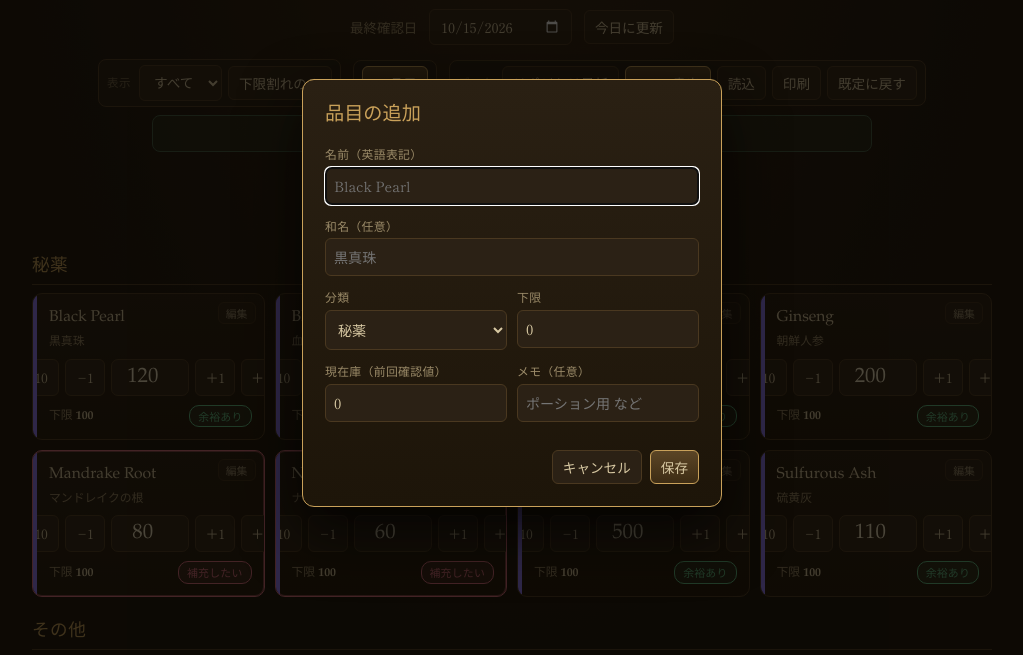
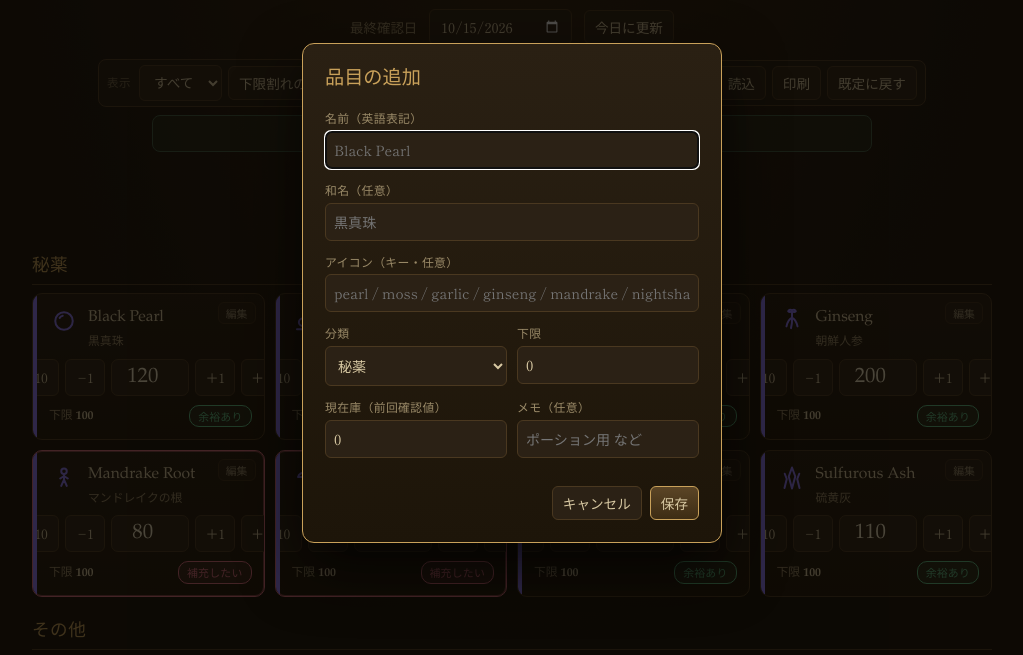
Before and after one commit to Decol-Yew/home-stock, a plain HTML site: page index.html in a window 1280 px wide. Both pictures are taken after a click on the button "＋ 品目". Shown: the part 107-762 px from the top of the page, without its empty margins (128-1151 px from the left). Drawn offline with Linux system fonts and the light colour scheme; a web font is replaced by a local one.

Commit message:
Add original SVG icons for every item
公式ゲームアートは使わず、本ツール用に描いた抽象シルエットの
オリジナルSVGアイコンを全品目に追加。各品目に icon キーを持たせ、
index.html の ICONS マップから描画(未知キーは既定アイコンに
フォールバック)。Arrow(赤矢)/Bolt(青矢) は tint で赤・青に色付け。
編集モーダルに「アイコン」入力欄を追加し、保存時に tint 等の
追加フィールドも保持するよう修正。

Co-Authored-By: Claude Opus 4.8 <noreply@anthropic.com>
Claude-Session: https://claude.ai/code/session_013zBuoP2uJynfVtG4Pi1B4e

```diff
--- a/data/stock.json
+++ b/data/stock.json
@@ -5,17 +5,17 @@
     "checked": "2026-10-15"
   },
   "items": [
-    { "name": "Black Pearl",   "jp": "黒真珠",            "category": "reagent", "count": 120, "min": 100, "note": "" },
-    { "name": "Blood Moss",    "jp": "血苔",              "category": "reagent", "count": 300, "min": 100, "note": "" },
-    { "name": "Garlic",        "jp": "にんにく",          "category": "reagent", "count": 450, "min": 100, "note": "" },
-    { "name": "Ginseng",       "jp": "朝鮮人参",          "category": "reagent", "count": 200, "min": 100, "note": "" },
-    { "name": "Mandrake Root", "jp": "マンドレイクの根",  "category": "reagent", "count": 80,  "min": 100, "note": "" },
-    { "name": "Nightshade",    "jp": "ナイトシェード",    "category": "reagent", "count": 60,  "min": 100, "note": "" },
-    { "name": "Spider's Silk", "jp": "蜘蛛の糸",          "category": "reagent", "count": 500, "min": 100, "note": "" },
-    { "name": "Sulfurous Ash", "jp": "硫黄灰",            "category": "reagent", "count": 110, "min": 100, "note": "" },
-    { "name": "Arrow",         "jp": "赤矢",              "category": "other",   "count": 400, "min": 200, "note": "弓用" },
-    { "name": "Bolt",          "jp": "青矢",              "category": "other",   "count": 400, "min": 200, "note": "クロスボウ用" },
-    { "name": "Empty Bottle",  "jp": "空き瓶",            "category": "other",   "count": 40,  "min": 50,  "note": "ポーション用" },
-    { "name": "Blank Scroll",  "jp": "白紙の巻物",        "category": "other",   "count": 90,  "min": 50,  "note": "写本用" }
+    { "name": "Black Pearl",   "jp": "黒真珠",            "category": "reagent", "icon": "pearl",     "count": 120, "min": 100, "note": "" },
+    { "name": "Blood Moss",    "jp": "血苔",              "category": "reagent", "icon": "moss",      "count": 300, "min": 100, "note": "" },
+    { "name": "Garlic",        "jp": "にんにく",          "category": "reagent", "icon": "garlic",    "count": 450, "min": 100, "note": "" },
+    { "name": "Ginseng",       "jp": "朝鮮人参",          "category": "reagent", "icon": "ginseng",   "count": 200, "min": 100, "note": "" },
+    { "name": "Mandrake Root", "jp": "マンドレイクの根",  "category": "reagent", "icon": "mandrake",  "count": 80,  "min": 100, "note": "" },
+    { "name": "Nightshade",    "jp": "ナイトシェード",    "category": "reagent", "icon": "nightshade","count": 60,  "min": 100, "note": "" },
+    { "name": "Spider's Silk", "jp": "蜘蛛の糸",          "category": "reagent", "icon": "silk",      "count": 500, "min": 100, "note": "" },
+    { "name": "Sulfurous Ash", "jp": "硫黄灰",            "category": "reagent", "icon": "ash",       "count": 110, "min": 100, "note": "" },
+    { "name": "Arrow",         "jp": "赤矢",              "category": "other",   "icon": "arrow", "tint": "#d7715f", "count": 400, "min": 200, "note": "弓用" },
+    { "name": "Bolt",          "jp": "青矢",              "category": "other",   "icon": "bolt",  "tint": "#6ea8ff", "count": 400, "min": 200, "note": "クロスボウ用" },
+    { "name": "Empty Bottle",  "jp": "空き瓶",            "category": "other",   "icon": "bottle",    "count": 40,  "min": 50,  "note": "ポーション用" },
+    { "name": "Blank Scroll",  "jp": "白紙の巻物",        "category": "other",   "icon": "scroll",    "count": 90,  "min": 50,  "note": "写本用" }
   ]
 }
--- a/index.html
+++ b/index.html
@@ -82,6 +82,10 @@ h2.cat{font-family:var(--serif-en);font-weight:400;color:var(--gold);
 .card::before{content:"";position:absolute;left:0;top:0;bottom:0;width:4px;background:var(--cat,transparent)}
 .card.reagent{--cat:var(--c-reagent)} .card.other{--cat:var(--c-other)}
 .card.low{border-color:var(--low);box-shadow:0 0 0 1px rgba(215,107,127,.5) inset}
+.card .head{display:flex;gap:9px;align-items:flex-start}
+.card .ic{flex:0 0 auto;width:30px;height:30px;color:var(--icon-tint,var(--cat));opacity:.95}
+.card .ic svg{width:100%;height:100%;display:block}
+.card .head .txt{min-width:0}
 .card .name{font-family:var(--serif-en);font-size:.98rem;color:var(--text)}
 .card .jp{font-size:.74rem;color:var(--text-dim);margin-top:1px}
 .card .note{font-size:.72rem;color:var(--text-faint);font-style:italic;margin-top:2px;min-height:0}
@@ -191,6 +195,10 @@ a{color:var(--gold)}
       <label for="f-jp">和名（任意）</label>
       <input type="text" id="f-jp" placeholder="黒真珠">
     </div>
+    <div class="field">
+      <label for="f-icon">アイコン（キー・任意）</label>
+      <input type="text" id="f-icon" placeholder="pearl / moss / garlic / ginseng / mandrake / nightshade / silk / ash / arrow / bolt / bottle / scroll">
+    </div>
     <div class="two">
       <div class="field">
         <label for="f-cat">分類</label>
@@ -225,7 +233,7 @@ a{color:var(--gold)}
 
 <div class="toast" id="toast"></div>
 
-<script id="default-data" type="application/json">{"meta":{"title":"home-stock","note":"最後に確認した自宅在庫のスナップショット","checked":"2026-10-15"},"items":[{"name":"Black Pearl","jp":"黒真珠","category":"reagent","count":120,"min":100,"note":""},{"name":"Blood Moss","jp":"血苔","category":"reagent","count":300,"min":100,"note":""},{"name":"Garlic","jp":"にんにく","category":"reagent","count":450,"min":100,"note":""},{"name":"Ginseng","jp":"朝鮮人参","category":"reagent","count":200,"min":100,"note":""},{"name":"Mandrake Root","jp":"マンドレイクの根","category":"reagent","count":80,"min":100,"note":""},{"name":"Nightshade","jp":"ナイトシェード","category":"reagent","count":60,"min":100,"note":""},{"name":"Spider's Silk","jp":"蜘蛛の糸","category":"reagent","count":500,"min":100,"note":""},{"name":"Sulfurous Ash","jp":"硫黄灰","category":"reagent","count":110,"min":100,"note":""},{"name":"Arrow","jp":"赤矢","category":"other","count":400,"min":200,"note":"弓用"},{"name":"Bolt","jp":"青矢","category":"other","count":400,"min":200,"note":"クロスボウ用"},{"name":"Empty Bottle","jp":"空き瓶","category":"other","count":40,"min":50,"note":"ポーション用"},{"name":"Blank Scroll","jp":"白紙の巻物","category":"other","count":90,"min":50,"note":"写本用"}]}</script>
+<script id="default-data" type="application/json">{"meta":{"title":"home-stock","note":"最後に確認した自宅在庫のスナップショット","checked":"2026-10-15"},"items":[{"name":"Black Pearl","jp":"黒真珠","category":"reagent","icon":"pearl","count":120,"min":100,"note":""},{"name":"Blood Moss","jp":"血苔","category":"reagent","icon":"moss","count":300,"min":100,"note":""},{"name":"Garlic","jp":"にんにく","category":"reagent","icon":"garlic","count":450,"min":100,"note":""},{"name":"Ginseng","jp":"朝鮮人参","category":"reagent","icon":"ginseng","count":200,"min":100,"note":""},{"name":"Mandrake Root","jp":"マンドレイクの根","category":"reagent","icon":"mandrake","count":80,"min":100,"note":""},{"name":"Nightshade","jp":"ナイトシェード","category":"reagent","icon":"nightshade","count":60,"min":100,"note":""},{"name":"Spider's Silk","jp":"蜘蛛の糸","category":"reagent","icon":"silk","count":500,"min":100,"note":""},{"name":"Sulfurous Ash","jp":"硫黄灰","category":"reagent","icon":"ash","count":110,"min":100,"note":""},{"name":"Arrow","jp":"赤矢","category":"other","icon":"arrow","tint":"#d7715f","count":400,"min":200,"note":"弓用"},{"name":"Bolt","jp":"青矢","category":"other","icon":"bolt","tint":"#6ea8ff","count":400,"min":200,"note":"クロスボウ用"},{"name":"Empty Bottle","jp":"空き瓶","category":"other","icon":"bottle","count":40,"min":50,"note":"ポーション用"},{"name":"Blank Scroll","jp":"白紙の巻物","category":"other","icon":"scroll","count":90,"min":50,"note":"写本用"}]}</script>
 <script>
 "use strict";
 const EMBEDDED_DEFAULT = JSON.parse(document.getElementById('default-data').textContent);
@@ -234,6 +242,28 @@ const DEFAULT_URL = 'data/stock.default.json'; // original seed (never edited)
 const DRAFT_KEY = 'home-stock:draft';         // per-device uncommitted edits
 const CAT_LABEL = {reagent:'秘薬', other:'その他'};
 const CAT_ORDER = ['reagent','other'];
+
+/* ---- original (non-game) icon set: abstract silhouettes drawn for this tool ---- */
+const ICONS = {
+  pearl:     '<circle cx="12" cy="12" r="7"/><path d="M8.5 9.5a4 4 0 0 1 2.5-1.7"/>',
+  moss:      '<circle cx="8.5" cy="13" r="3"/><circle cx="14" cy="11" r="3.3"/><circle cx="16.8" cy="15" r="2.4"/><path d="M4 18.5h16"/>',
+  garlic:    '<path d="M12 4c1.6 2 4 4 4 8a4 4 0 0 1-8 0c0-4 2.4-6 4-8z"/><path d="M12 6v12.6M9.2 9.6c0 3 .4 6 2.8 8.6M14.8 9.6c0 3-.4 6-2.8 8.6"/>',
+  ginseng:   '<path d="M12 3.5c-1.6-1-3-.2-3 .8 1 1 3 .3 3-.8zM12 3.5c1.6-1 3-.2 3 .8-1 1-3 .3-3-.8z"/><path d="M12 4.3v5"/><path d="M12 9.3c-2 1-3.6 3-4.4 7M12 9.3c2 1 3.6 3 4.4 7M12 9.3c.2 3 0 5.4-.8 8.4"/>',
+  mandrake:  '<circle cx="12" cy="6.5" r="2.2"/><path d="M12 8.7v4.6M12 10.4l-3 2M12 10.4l3 2M12 13.3l-2.2 5M12 13.3l2.2 5"/>',
+  nightshade:'<path d="M5 11.2c0-2.4 3.1-4 7-4s7 1.6 7 4z"/><path d="M5 11.2h14"/><path d="M10 11.2v4a2 2 0 0 0 4 0v-4"/><circle cx="9.2" cy="9.6" r=".7" fill="currentColor" stroke="none"/><circle cx="13.6" cy="9.1" r=".7" fill="currentColor" stroke="none"/>',
+  silk:      '<path d="M12 3v18M4.3 7.5l15.4 9M19.7 7.5l-15.4 9"/><path d="M12 7.5l4.4 2.6-1.3 5H8.9l-1.3-5z"/><path d="M12 10.8l2.2 1.3-.7 2.5h-3l-.7-2.5z"/>',
+  ash:       '<path d="M12 3.6l2.6 7.2L12 20.4 9.4 10.8z"/><path d="M6.2 8.6l1.6 4.2L6 20M17.8 8.6l-1.6 4.2L18 20"/>',
+  arrow:     '<path d="M5 19L19 5"/><path d="M12.5 5H19v6.5"/>',
+  bolt:      '<path d="M12 20.5V9"/><path d="M8 11.5l4-7 4 7z"/><path d="M9.5 20.5L12 18l2.5 2.5"/>',
+  bottle:    '<path d="M10 3.5h4"/><path d="M11 3.5v3.3c0 .5-.2 1-.5 1.4L8 11a3.2 3.2 0 0 0-.8 2.1V18a2.8 2.8 0 0 0 2.8 2.8h4A2.8 2.8 0 0 0 16.8 18v-4.9A3.2 3.2 0 0 0 16 11l-2.5-2.8c-.3-.4-.5-.9-.5-1.4V3.5"/>',
+  scroll:    '<path d="M8 4.5h9a1.8 1.8 0 0 1 1.8 1.8v11"/><path d="M8 4.5A1.8 1.8 0 0 0 6.2 6.3v9.4"/><path d="M8 4.5a1.8 1.8 0 0 1 1.8 1.8v11A1.8 1.8 0 0 0 11.6 19H8"/><path d="M6.2 15.7A1.8 1.8 0 0 0 8 17.5"/><path d="M11.6 19h5.6a1.8 1.8 0 0 0 1.8-1.8"/>',
+  _default:  '<rect x="6" y="6" width="12" height="12" rx="2"/>'
+};
+function iconSvg(key){
+  const inner = ICONS[key] || ICONS._default;
+  return '<svg viewBox="0 0 24 24" fill="none" stroke="currentColor" stroke-width="1.6" '
+    + 'stroke-linecap="round" stroke-linejoin="round">' + inner + '</svg>';
+}
 
 let state = deepClone(EMBEDDED_DEFAULT);
 let repoData = null;
@@ -252,7 +282,7 @@ function normalize(d){
     it.count = Math.max(0, parseInt(it.count,10) || 0);
     it.min   = Math.max(0, parseInt(it.min,10)   || 0);
     it.category = CAT_LABEL[it.category] ? it.category : 'other';
-    it.jp = it.jp || ''; it.note = it.note || '';
+    it.jp = it.jp || ''; it.note = it.note || ''; it.icon = it.icon || '';
   });
   return d;
 }
@@ -376,11 +406,17 @@ function buildCard(it,i){
   const low = it.count < it.min;
   const card=document.createElement('div');
   card.className='card '+(CAT_LABEL[it.category]?it.category:'other')+(low?' low':'');
+  const tintStyle = it.tint ? ' style="--icon-tint:'+escapeHtml(it.tint)+'"' : '';
   card.innerHTML=
     '<button class="edit" data-edit="'+i+'">編集</button>'+
-    '<div class="name">'+escapeHtml(it.name)+'</div>'+
-    (it.jp?'<div class="jp">'+escapeHtml(it.jp)+'</div>':'')+
-    (it.note?'<div class="note">'+escapeHtml(it.note)+'</div>':'')+
+    '<div class="head">'+
+      '<span class="ic"'+tintStyle+'>'+iconSvg(it.icon)+'</span>'+
+      '<div class="txt">'+
+        '<div class="name">'+escapeHtml(it.name)+'</div>'+
+        (it.jp?'<div class="jp">'+escapeHtml(it.jp)+'</div>':'')+
+        (it.note?'<div class="note">'+escapeHtml(it.note)+'</div>':'')+
+      '</div>'+
+    '</div>'+
     '<div class="row">'+
       '<button class="step big" data-d="'+i+'" data-v="-10">−10</button>'+
       '<button class="step" data-d="'+i+'" data-v="-1">−1</button>'+
@@ -405,10 +441,11 @@ function buildCard(it,i){
 /* ---- editor ---- */
 function openEditor(i){
   editing = (i===undefined||i===null) ? null : {index:i};
-  const it = editing ? state.items[editing.index] : {name:'',jp:'',category:filterCat||'reagent',count:0,min:0,note:''};
+  const it = editing ? state.items[editing.index] : {name:'',jp:'',category:filterCat||'reagent',icon:'',count:0,min:0,note:''};
   document.getElementById('modal-title').textContent = editing?'品目の編集':'品目の追加';
   document.getElementById('f-name').value = it.name||'';
   document.getElementById('f-jp').value = it.jp||'';
+  document.getElementById('f-icon').value = it.icon||'';
   document.getElementById('f-cat').value = CAT_LABEL[it.category]?it.category:'other';
   document.getElementById('f-min').value = it.min;
   document.getElementById('f-count').value = it.count;
@@ -421,14 +458,15 @@ function closeEditor(){ document.getElementById('modal-bg').classList.remove('sh
 function saveEditor(){
   const name=document.getElementById('f-name').value.trim();
   if(!name){ toast('名前を入力してください'); return; }
-  const obj={
-    name,
-    jp:document.getElementById('f-jp').value.trim(),
-    category:document.getElementById('f-cat').value,
-    min:Math.max(0, parseInt(document.getElementById('f-min').value,10)||0),
-    count:Math.max(0, parseInt(document.getElementById('f-count').value,10)||0),
-    note:document.getElementById('f-note').value.trim()
-  };
+  // start from the existing object when editing so extra fields (e.g. tint) survive
+  const obj = editing ? {...state.items[editing.index]} : {};
+  obj.name = name;
+  obj.jp = document.getElementById('f-jp').value.trim();
+  obj.icon = document.getElementById('f-icon').value.trim();
+  obj.category = document.getElementById('f-cat').value;
+  obj.min = Math.max(0, parseInt(document.getElementById('f-min').value,10)||0);
+  obj.count = Math.max(0, parseInt(document.getElementById('f-count').value,10)||0);
+  obj.note = document.getElementById('f-note').value.trim();
   if(editing){ state.items[editing.index]=obj; }
   else{ state.items.push(obj); }
   touchChecked(); saveDraft(); closeEditor(); renderAll(); toast('保存しました(この端末の下書き)');
```
Also changed, not shown: data/stock.default.json (+12 -12 lines).
